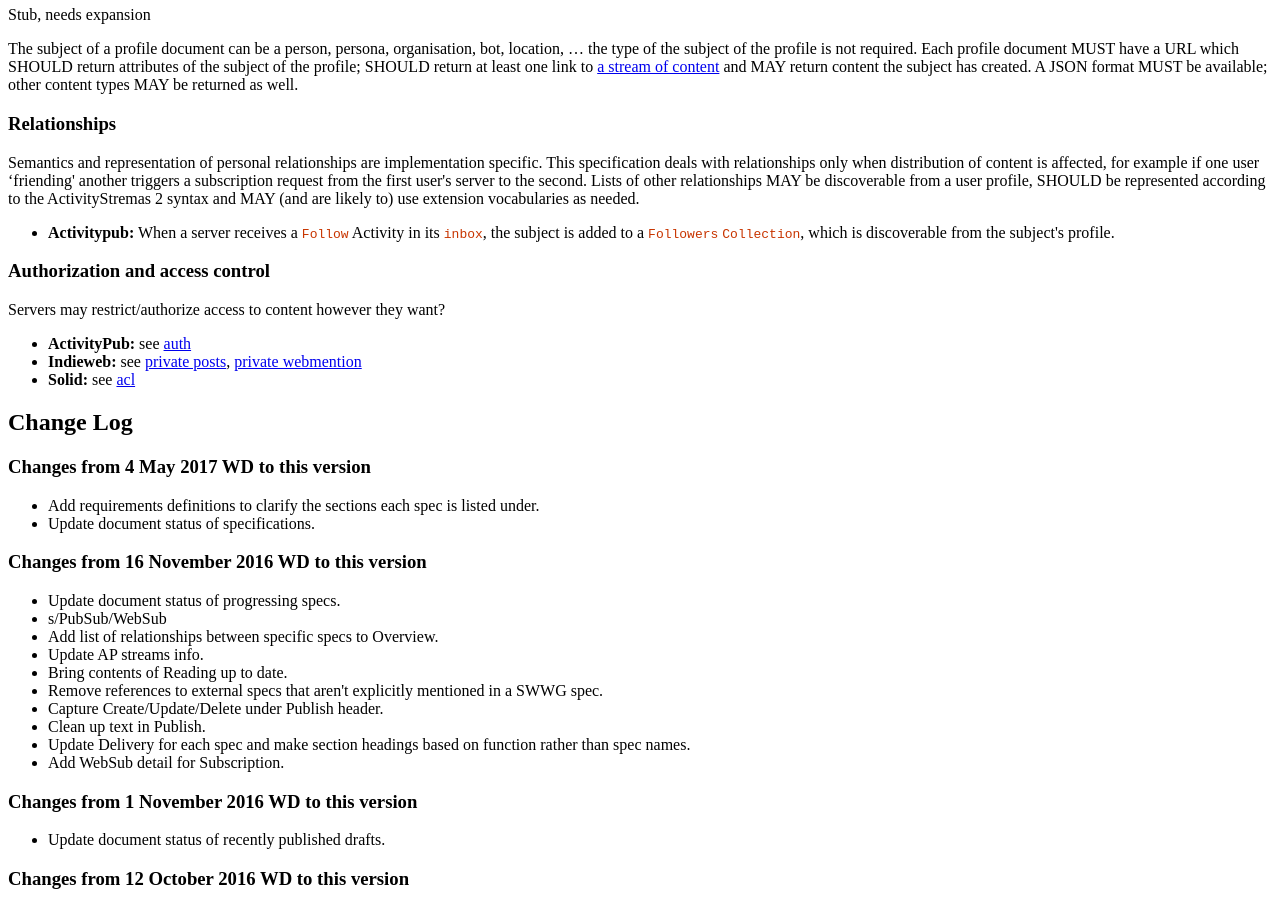
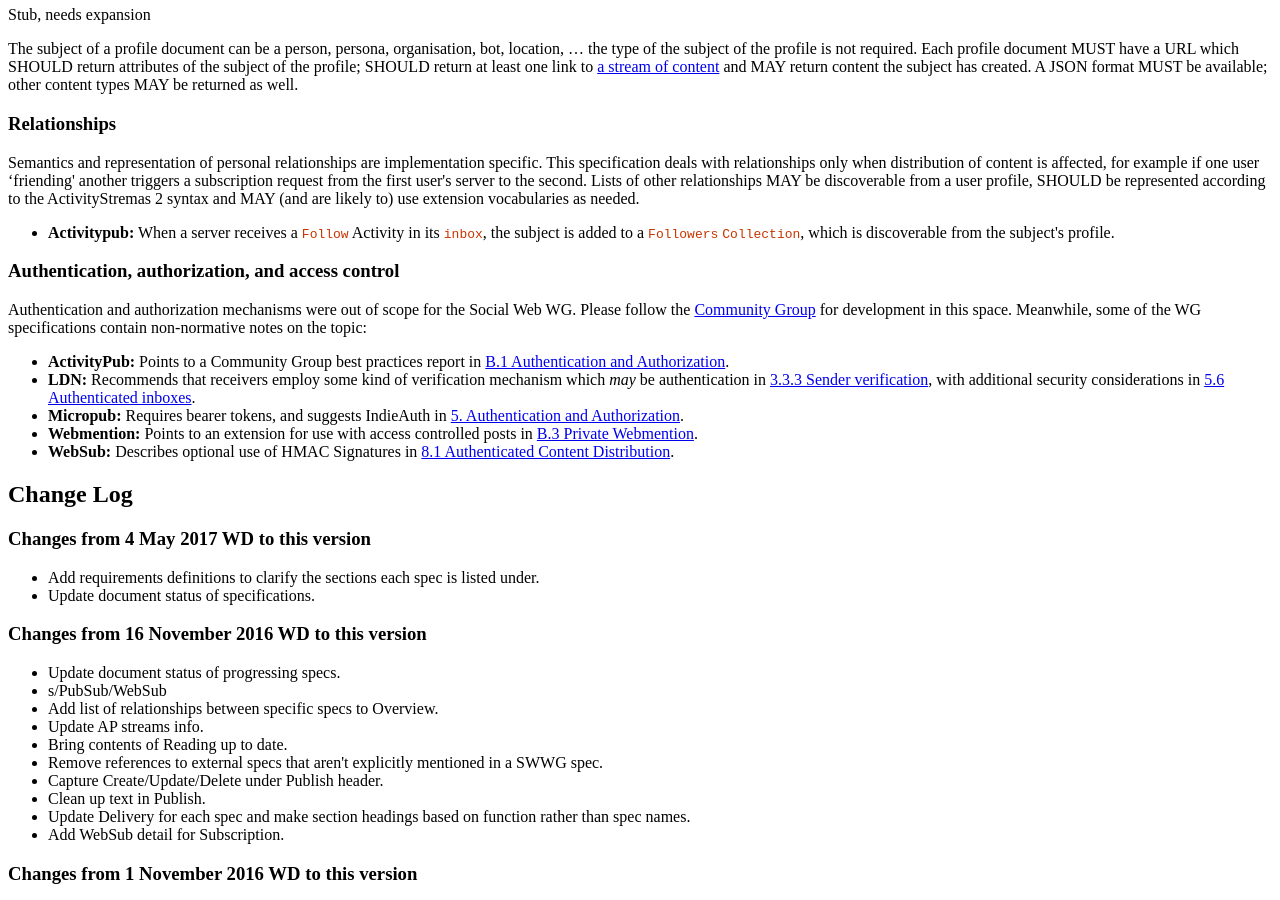
Before and after one commit to w3c-social/social-web-protocols, a Jekyll site: the page index.html, which Jekyll copies as it is, in a window 1280 px wide and 900 px high, scrolled down 8812 px. Built offline with Jekyll 4.4.1, drawn with Linux system fonts in a browser that asks for light colours.

Commit message:
Update auth, fixes #44

```diff
--- a/index.html
+++ b/index.html
@@ -913,15 +913,17 @@
         </ul>
       </section>
 
-      <section id="authorization-and-access-control">
-        <h3>Authorization and access control</h3>
+      <section id="auth">
+        <h3>Authentication, authorization, and access control</h3>
 
-        <p>Servers may restrict/authorize access to content however they want?</p>
+        <p>Authentication and authorization mechanisms were out of scope for the Social Web WG. Please follow the <a href="https://www.w3.org/wiki/SocialCG">Community Group</a> for development in this space. Meanwhile, some of the WG specifications contain non-normative notes on the topic:</p>
 
         <ul>
-          <li><strong>ActivityPub:</strong> see <a href="http://w3c-social.github.io/activitypub/#authorization">auth</a></li>
-          <li><strong>Indieweb:</strong> see <a href="https://indiewebcamp.com/private_posts">private posts</a>, <a href="https://indiewebcamp.com/private-webmention">private webmention</a></li>
-          <li><strong>Solid:</strong> see <a href="https://github.com/solid/solid-spec#web-access-control">acl</a></li>
+          <li><strong>ActivityPub:</strong> Points to a Community Group best practices report in <a href="https://www.w3.org/TR/activitypub/#authorization">B.1 Authentication and Authorization</a>.</li>
+          <li><strong>LDN:</strong> Recommends that receivers employ some kind of verification mechanism which <em>may</em> be authentication in <a href="https://www.w3.org/TR/ldn/#sender-verification">3.3.3 Sender verification</a>, with additional security considerations in <a href="https://www.w3.org/TR/ldn/#authenticated-inboxes">5.6 Authenticated inboxes</a>.</li>
+          <li><strong>Micropub:</strong> Requires bearer tokens, and suggests IndieAuth in <a href="https://www.w3.org/TR/micropub/#authentication-and-authorization">5. Authentication and Authorization</a>.</li>
+          <li><strong>Webmention:</strong> Points to an extension for use with access controlled posts in <a href="https://www.w3.org/TR/webmention/#private-webmention">B.3 Private Webmention</a>.</li>
+          <li><strong>WebSub:</strong> Describes optional use of HMAC Signatures in <a href="https://www.w3.org/TR/websub/#authenticated-content-distribution">8.1 Authenticated Content Distribution</a>.</li>
         </ul>
       </section>
     </section>
```
